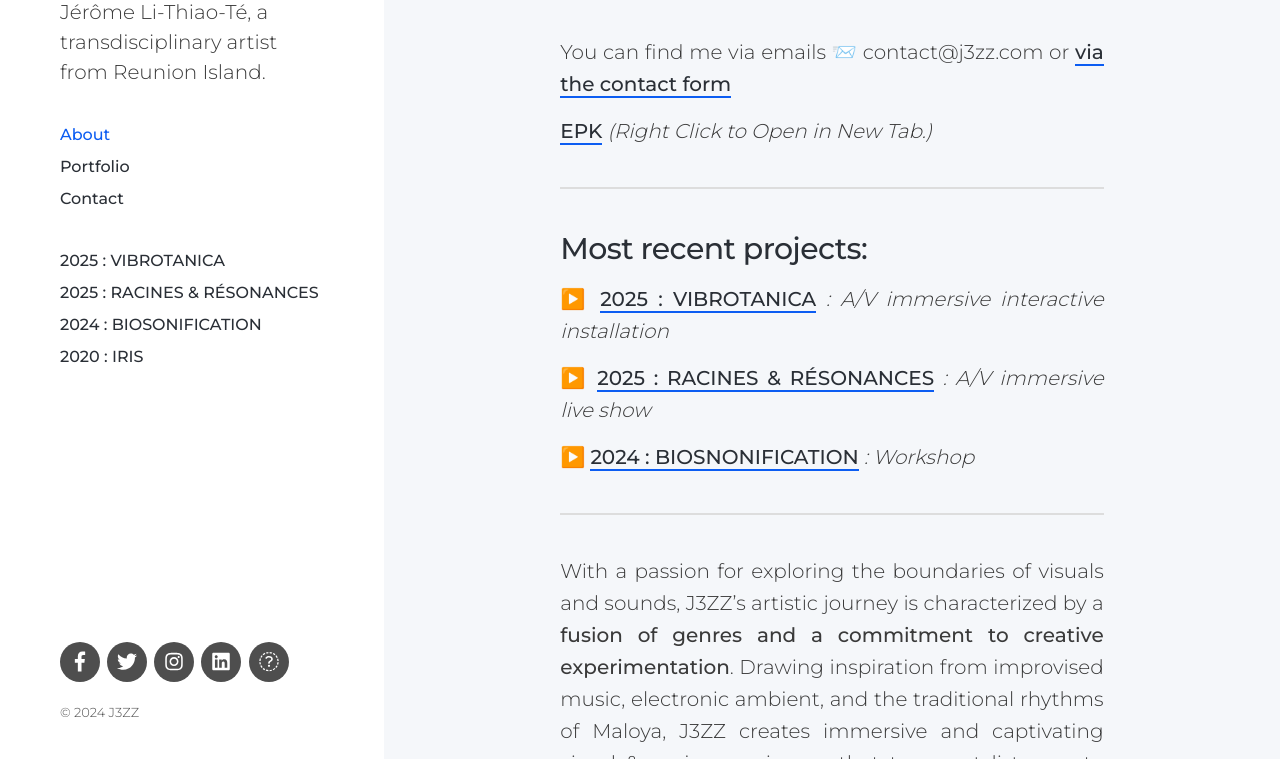
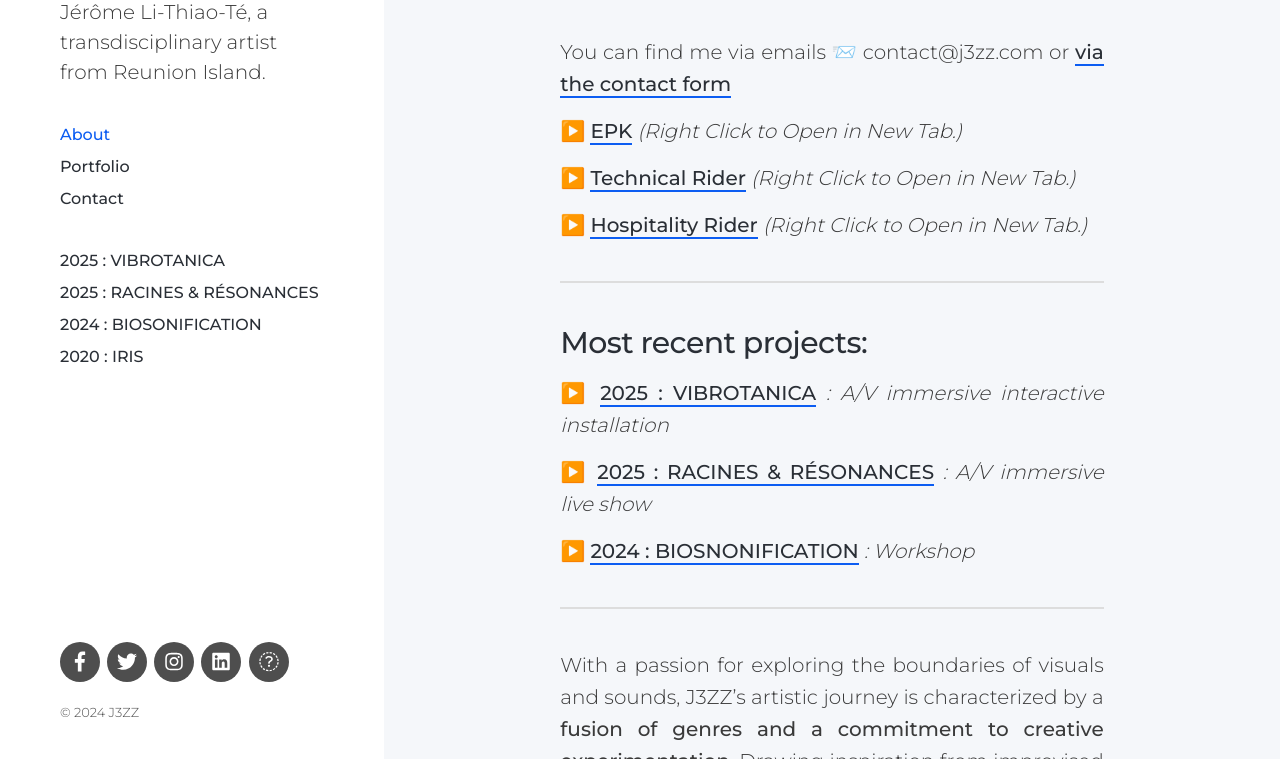
Before and after one commit to jeromelithiaote/jeromelithiaote, a Jekyll site: the page built from _pages/about.md, in a window 1280 px wide and 900 px high, scrolled down 821 px, cut to the strip 141-900 px from the top of the window. Built offline with Jekyll 4.4.1, drawn with Linux system fonts in a browser that asks for light colours; nearby versions of some CDN libraries; our own code applies the rules of GitHub Pages for plain Markdown files.

Commit message:
EPK, Tech and Hospitality riders and video trailer available

```diff
--- a/_pages/about.md
+++ b/_pages/about.md
@@ -9,14 +9,19 @@ permalink: /
 ### Dive into the Enchanting Fusion of Bio Sounds, Experimental Jazz, Electronics & Strings in an Immersive Audiovisual Interdisciplinary Performance Inspired by Nature.
 
 <!-- TRAILER video -->
-<iframe width="560" height="315" src="https://www.youtube.com/embed/j-zpwYo00gU?si=w8Z8YawXoi4V4Tk3" title="YouTube video player" frameborder="0" allow="accelerometer; autoplay; clipboard-write; encrypted-media; gyroscope; picture-in-picture; web-share" referrerpolicy="strict-origin-when-cross-origin" allowfullscreen></iframe>
+<iframe width="560" height="315" src="https://www.youtube.com/embed/wmO6ouI-fUo?si=1-GVuwLZ1Ppbkne4" title="YouTube video player" frameborder="0" allow="accelerometer; autoplay; clipboard-write; encrypted-media; gyroscope; picture-in-picture; web-share" referrerpolicy="strict-origin-when-cross-origin" allowfullscreen></iframe>
 
 <!-- <img src="/images/about/about-banner-1200w.png" alt="drawing" width="100%"/> -->
 <!-- ![](images/about/banner_zheng.png) -->
 
 You can find me via emails 📨 contact@j3zz.com or [via the contact form](/contact)
 
-[EPK](documents/EPK-J3ZZ-2024.pdf) *(Right Click to Open in New Tab.)*
+▶️ [EPK](documents/EPK2025_J3ZZ_SOLO.pdf) *(Right Click to Open in New Tab.)*
+
+▶️ [Technical Rider](documents/TECHRIDER2025_ENG_J3ZZ_SOLO.pdf) *(Right Click to Open in New Tab.)*
+
+▶️ [Hospitality Rider](documents/HOSPITALITY2025_ENG_J3ZZ_SOLO.pdf) *(Right Click to Open in New Tab.)*
+
 <!--
 #TODO update CV, portfolio downloadable as PDF files
 Most recent update: September 17, 2024
```
